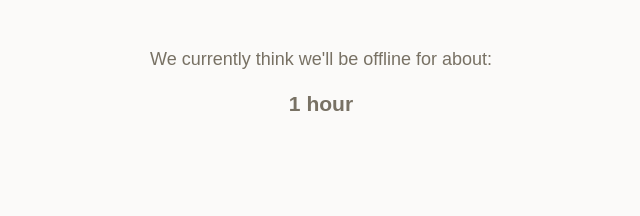
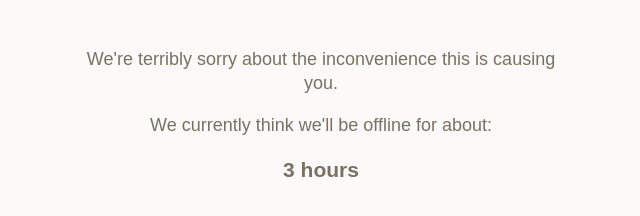
Before and after one commit to listium/listium-status-pages, a plain HTML site: page maintenance.html in a window 1280 px wide. Shown: the part 848-1064 px from the top of the page, without its empty margins (319-959 px from the left). Before the commit the page ends 1043 px from the top, so only its background shows below. Drawn offline with Linux system fonts and the light colour scheme.

Commit message:
Update maintenance.html

```diff
--- a/maintenance.html
+++ b/maintenance.html
@@ -50,10 +50,13 @@
   <img class="feature-image" src="https://res.cloudinary.com/listium/image/upload/c_scale,w_400/v1459404417/static/tools-15539_960_720.jpg" />
   <div class="text">
     <p>
+      We're terribly sorry about the inconvenience this is causing you.
+    </p>
+    <p>
       We currently think we'll be offline for about:
     </p>
     <h3>
-      1 hour
+      3 hours
     </h3>
   </div>
 </body>
```
